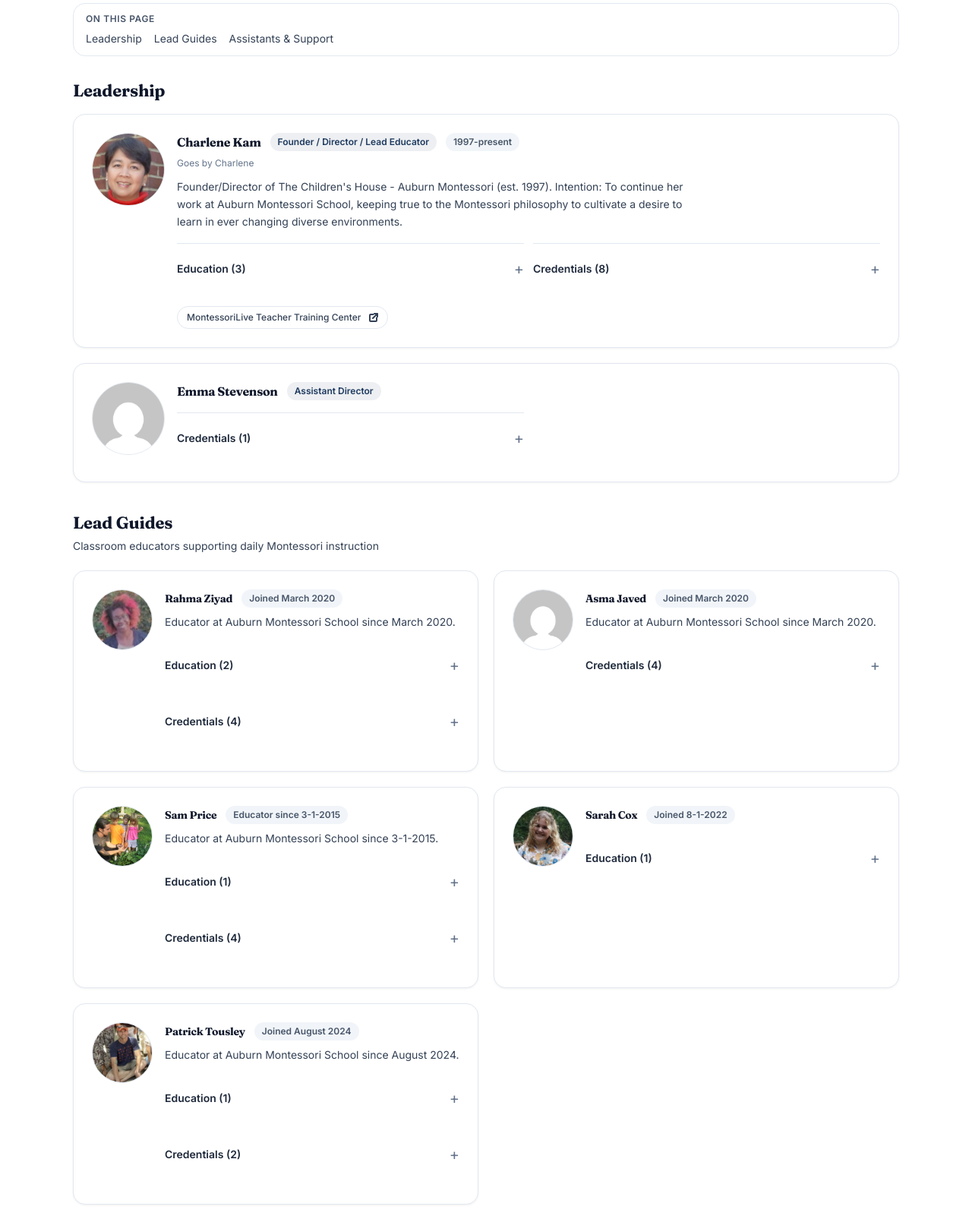
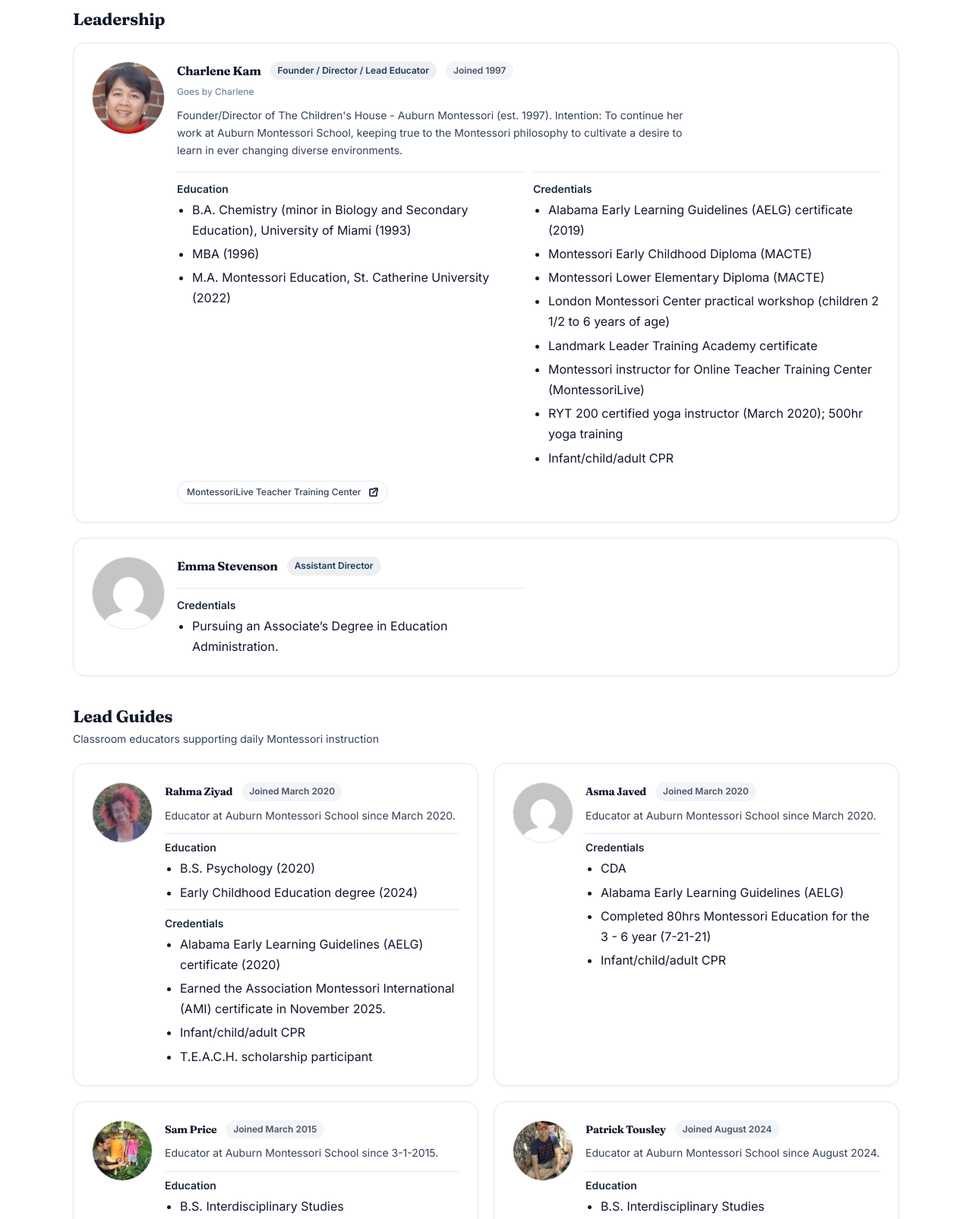
Before and after one commit to DeliciousHouse/auburn-montessori-website, an Astro site: page /educators in a window 1280 px wide. Shown: the part 438-2043 px from the top of the page at 76% size. Built offline with nearby package versions, Linux system fonts and the light colour scheme; Astro itself is replaced by a stand-in of ours.

Commit message:
Educators & programs updates; nav CTA to Schedule a Tour
- Educators: remove On this page card, remove Sarah Cox, standardize dates to Joined <Month> <Year>, show Education/Credentials inline (no dropdown/count)
- Programs: move argentina-presentation to Preschool, Elementary 2-col layout
- Nav: label 'Schedule a Tour' (was Schedule a Tour & Register); CTA primary Schedule a Tour, Register secondary; add Home to primary nav

```diff
--- a/src/components/Header.astro
+++ b/src/components/Header.astro
@@ -15,7 +15,7 @@ const isActive = (href: string) => {
   return currentPath === href || currentPath.startsWith(`${href}/`);
 };
 
-const primaryHrefs = ['/about', '/programs', '/educators', '/fees-hours', '/admissions', '/contact'];
+const primaryHrefs = ['/', '/about', '/programs', '/educators', '/fees-hours', '/admissions', '/contact'];
 const primaryNav = nav.filter((item: {href:string}) => primaryHrefs.includes(item.href));
 const secondaryNav = nav.filter((item: {href:string}) => !primaryHrefs.includes(item.href) && item.href !== '/');
 ---
@@ -45,9 +45,16 @@ const secondaryNav = nav.filter((item: {href:string}) => !primaryHrefs.includes(
     >
       Parent Sign-In
     </ExternalLink>
+    <a
+      href="/schedule-a-tour"
+      class="btn btn-primary btn-sm rounded-md whitespace-nowrap"
+      aria-label="Schedule a Tour"
+    >
+      Schedule a Tour
+    </a>
     <StudentRegistrationButton
       wrapperClass="relative"
-      buttonClass="btn btn-primary btn-sm"
+      buttonClass="btn btn-outline btn-sm"
       helperClass="absolute right-0 top-full mt-1 w-56 rounded-md border bg-white px-2 py-1 text-right text-[11px] leading-tight shadow-sm"
       label="Register"
     />
@@ -102,9 +109,12 @@ const secondaryNav = nav.filter((item: {href:string}) => !primaryHrefs.includes(
       >
         Parent Sign-In
       </ExternalLink>
+      <a href="/schedule-a-tour" class="btn btn-primary btn-sm" aria-label="Schedule a Tour">
+        Schedule a Tour
+      </a>
       <StudentRegistrationButton
         wrapperClass="relative"
-        buttonClass="btn btn-primary btn-sm"
+        buttonClass="btn btn-outline btn-sm"
         helperClass="absolute right-0 top-full mt-1 w-56 rounded-md border bg-white px-2 py-1 text-right text-[11px] leading-tight shadow-sm"
       />
     </div>
@@ -155,9 +165,17 @@ const secondaryNav = nav.filter((item: {href:string}) => !primaryHrefs.includes(
           >
             Parent Sign-In
           </ExternalLink>
+          <a
+            href="/schedule-a-tour"
+            class="btn btn-primary w-full justify-center"
+            aria-label="Schedule a Tour"
+            data-mobile-nav-link
+          >
+            Schedule a Tour
+          </a>
           <StudentRegistrationButton
             wrapperClass="w-full"
-            buttonClass="btn btn-primary w-full justify-center"
+            buttonClass="btn btn-outline w-full justify-center"
             helperClass="mt-1 text-xs"
           />
         </nav>
--- a/src/data/educators.json
+++ b/src/data/educators.json
@@ -4,7 +4,7 @@
     {
       "name": "Charlene Kam",
       "role": "Founder / Director / Lead Educator",
-      "since": "1997-present",
+      "since": "Joined 1997",
       "preferredName": "Charlene",
       "photo": { "src": "/images/educators/charlene-kam.webp", "alt": "Charlene Kam" },
       "education": [
@@ -71,7 +71,7 @@
     {
       "name": "Sam Price",
       "role": "Educator",
-      "since": "Educator since 3-1-2015",
+      "since": "Joined March 2015",
       "photo": { "src": "/images/educators/sam-price.webp", "alt": "Sam Price" },
       "education": [
         "B.S. Interdisciplinary Studies"
@@ -84,15 +84,6 @@
       ],
       "bio": [
         "Educator at Auburn Montessori School since 3-1-2015."
-      ]
-    },
-    {
-      "name": "Sarah Cox",
-      "role": "Educator",
-      "since": "Joined 8-1-2022",
-      "photo": { "src": "/images/educators/sarah-cox.webp", "alt": "Sarah Cox" },
-      "education": [
-        "Associate Degree in Child Development, Southern Union (May 2022)"
       ]
     },
     {
--- a/src/data/navigation.json
+++ b/src/data/navigation.json
@@ -7,6 +7,6 @@
   { "label": "Calendar", "href": "/calendar" },
   { "label": "Fees & Hours", "href": "/fees-hours" },
   { "label": "Admissions", "href": "/admissions" },
-  { "label": "Schedule a Tour & Register", "href": "/schedule-a-tour" },
+  { "label": "Schedule a Tour", "href": "/schedule-a-tour" },
   { "label": "Contact", "href": "/contact" }
 ]
--- a/src/data/programs.json
+++ b/src/data/programs.json
@@ -12,6 +12,10 @@
         {
           "src": "/images/programs/preschool/folding-work.webp",
           "alt": "Child practicing Montessori folding work"
+        },
+        {
+          "src": "/images/programs/preschool/argentina-presentation.webp",
+          "alt": "Students presenting a geography project"
         }
       ]
     },
@@ -29,10 +33,6 @@
           "alt": "Children working with a Montessori map puzzle"
         },
         {
-          "src": "/images/programs/elementary/argentina-presentation.webp",
-          "alt": "Students presenting a geography project"
-        },
-        {
           "src": "/images/programs/elementary/group-lesson-rug.webp",
           "alt": "Class group lesson with Montessori materials"
         }
--- a/src/pages/educators.astro
+++ b/src/pages/educators.astro
@@ -2,25 +2,20 @@
 import Layout from '../layouts/Layout.astro';
 import educatorsData from '../data/educators.json';
 import site from '../data/site.json';
+
+type Educator = (typeof educatorsData.educators)[number] & { preferredName?: string; pronouns?: string; hours?: string };
+const educators = educatorsData.educators as Educator[];
 import ExternalLink from '../components/ExternalLink.astro';
-import Accordion from '../components/Accordion.astro';
-import PageNav from '../components/PageNav.astro';
 
-const leadership = educatorsData.educators.filter((e) =>
+const leadership = educators.filter((e) =>
   e.role?.toLowerCase().includes('director') || e.role?.toLowerCase().includes('founder')
 );
-const guides = educatorsData.educators.filter((e) =>
+const guides = educators.filter((e) =>
   e.role === 'Educator'
 );
-const support = educatorsData.educators.filter((e) =>
+const support = educators.filter((e) =>
   e.role === 'Assistant Director' || e.role === 'Support Staff'
 );
-
-const pageNavLinks = [
-  ...(leadership.length > 0 ? [{ id: 'leadership', label: 'Leadership' }] : []),
-  ...(guides.length > 0 ? [{ id: 'lead-guides', label: 'Lead Guides' }] : []),
-  ...(support.length > 0 ? [{ id: 'assistants-support', label: 'Assistants & Support' }] : []),
-];
 
 const getInitials = (name: string) =>
   (name || '')
@@ -44,8 +39,6 @@ const getInitials = (name: string) =>
         <a class="font-semibold" href={`mailto:${site.email}`}>{site.email}</a> or
         <a class="font-semibold" href={`tel:${site.phone}`}>{site.phone}</a>.
       </p>
-
-      <PageNav links={pageNavLinks} class="mt-6" />
 
       {leadership.length > 0 && (
         <div class="mt-8">
@@ -98,17 +91,17 @@ const getInitials = (name: string) =>
 
                     <div class="mt-4 grid gap-3 md:grid-cols-2">
                       {e.education?.length ? (
-                        <Accordion id={`leadership-${idx}-education`} class="border-b-0 border-t" style="border-color: var(--color-neutral-200);">
-                          <span slot="title">Education ({e.education.length})</span>
-                          <ul class="list-disc space-y-1 pl-5">{e.education.map((i) => <li>{i}</li>)}</ul>
-                        </Accordion>
+                        <div class="border-b-0 border-t pt-3" style="border-color: var(--color-neutral-200);">
+                          <div class="text-sm font-semibold" style="color: var(--color-neutral-800);">Education</div>
+                          <ul class="mt-1 list-disc space-y-1 pl-5">{e.education.map((i) => <li>{i}</li>)}</ul>
+                        </div>
                       ) : null}
 
                       {e.credentialsAndTraining?.length ? (
-                        <Accordion id={`leadership-${idx}-credentials`} class="border-b-0 border-t" style="border-color: var(--color-neutral-200);">
-                          <span slot="title">Credentials ({e.credentialsAndTraining.length})</span>
-                          <ul class="list-disc space-y-1 pl-5">{e.credentialsAndTraining.map((i) => <li>{i}</li>)}</ul>
-                        </Accordion>
+                        <div class="border-b-0 border-t pt-3" style="border-color: var(--color-neutral-200);">
+                          <div class="text-sm font-semibold" style="color: var(--color-neutral-800);">Credentials</div>
+                          <ul class="mt-1 list-disc space-y-1 pl-5">{e.credentialsAndTraining.map((i) => <li>{i}</li>)}</ul>
+                        </div>
                       ) : null}
                     </div>
 
@@ -176,16 +169,16 @@ const getInitials = (name: string) =>
 
                     <div class="mt-3 space-y-2">
                       {e.education?.length ? (
-                        <Accordion id={`guide-${idx}-education`} class="border-b-0">
-                          <span slot="title">Education ({e.education.length})</span>
-                          <ul class="list-disc space-y-1 pl-5">{e.education.map((i) => <li>{i}</li>)}</ul>
-                        </Accordion>
+                        <div class="border-b-0 border-t pt-2" style="border-color: var(--color-neutral-200);">
+                          <div class="text-sm font-semibold" style="color: var(--color-neutral-800);">Education</div>
+                          <ul class="mt-1 list-disc space-y-1 pl-5">{e.education.map((i) => <li>{i}</li>)}</ul>
+                        </div>
                       ) : null}
                       {e.credentialsAndTraining?.length ? (
-                        <Accordion id={`guide-${idx}-credentials`} class="border-b-0">
-                          <span slot="title">Credentials ({e.credentialsAndTraining.length})</span>
-                          <ul class="list-disc space-y-1 pl-5">{e.credentialsAndTraining.map((i) => <li>{i}</li>)}</ul>
-                        </Accordion>
+                        <div class="border-b-0 border-t pt-2" style="border-color: var(--color-neutral-200);">
+                          <div class="text-sm font-semibold" style="color: var(--color-neutral-800);">Credentials</div>
+                          <ul class="mt-1 list-disc space-y-1 pl-5">{e.credentialsAndTraining.map((i) => <li>{i}</li>)}</ul>
+                        </div>
                       ) : null}
                     </div>
                   </div>
--- a/src/pages/programs.astro
+++ b/src/pages/programs.astro
@@ -76,7 +76,7 @@ const programDetails: Record<string, { typicalDay: string; learningAreas: string
             Learn more about <a class="font-semibold" href="/admissions">admissions</a>, <a class="font-semibold" href="/fees-hours">tuition and hours</a>, or <a class="font-semibold" href="/contact">contacting the school</a>.
           </p>
 
-          <div class="mt-5 grid gap-4 sm:grid-cols-2 lg:grid-cols-3">
+          <div class:list={['mt-5 grid gap-4 sm:grid-cols-2', program.title === 'Elementary' ? 'lg:grid-cols-2' : 'lg:grid-cols-3']}>
             {program.images.map((image) => (
               <figure class="media-frame media-frame--contain ratio-3x4 border" style="border-color: var(--color-border);">
                 <img src={image.src} alt={image.alt} loading="lazy" decoding="async" />
```
Also changed, not shown: public/images/programs/preschool/argentina-presentation.webp (renamed from public/images/programs/elementary/argentina-presentation.webp).
